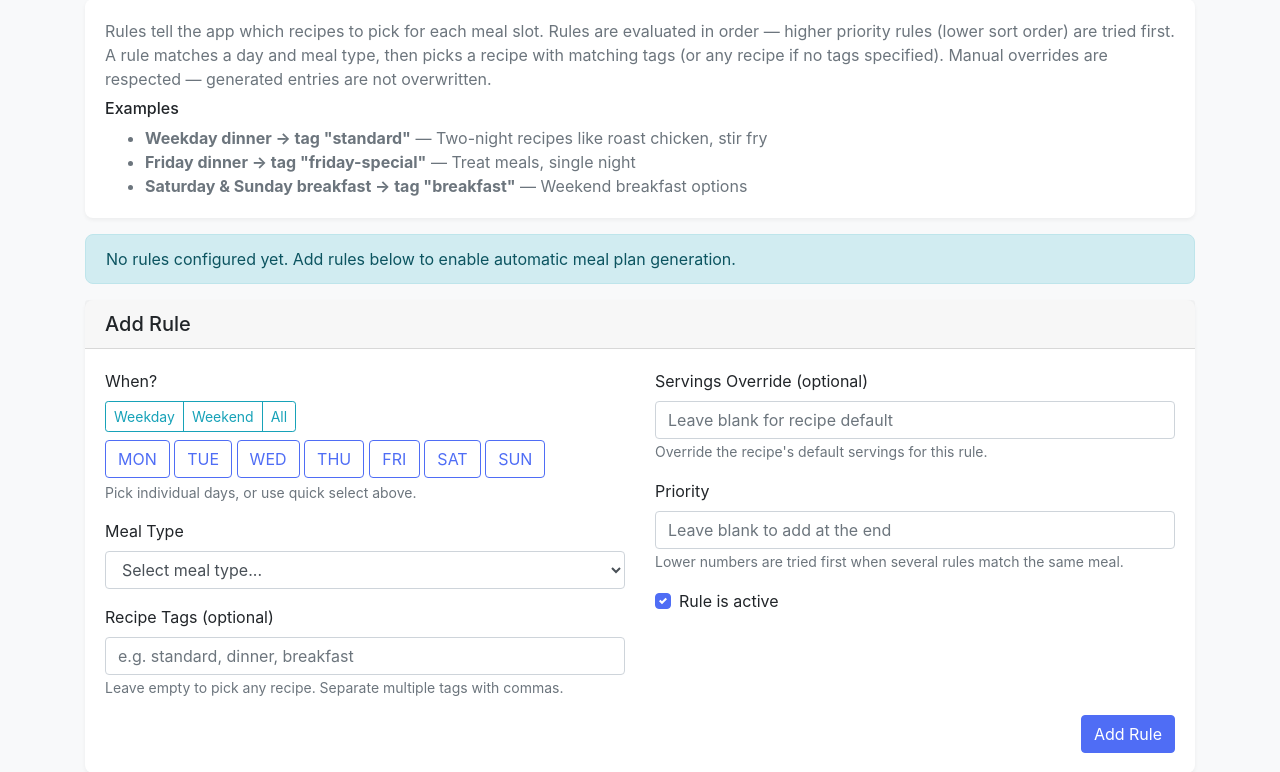
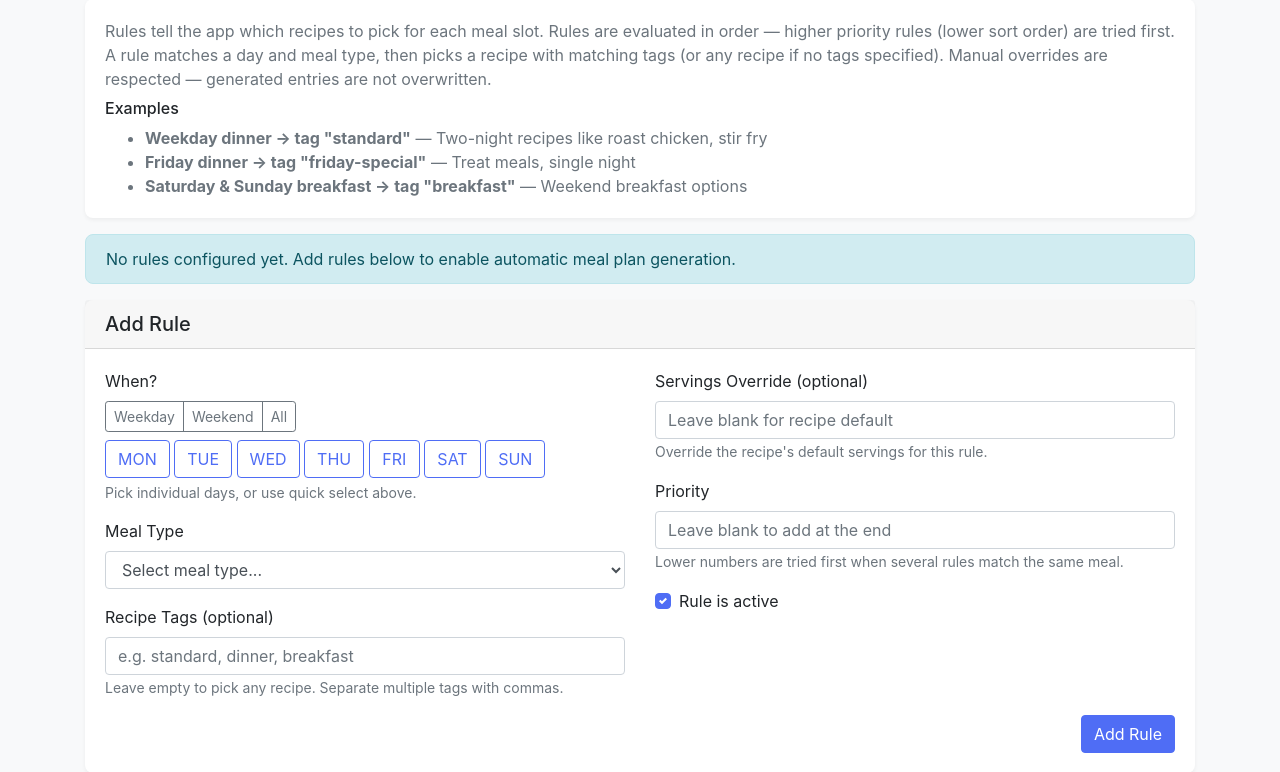
Before and after one commit to Deejpotter/groceries-spend-visualiser, a Flask app: page /meal-plan?tab=rules in a window 1280 px wide. Shown: the part 297-1069 px from the top of the page. Run offline with Flask 3, Linux system fonts and the light colour scheme; the visitor is signed in with stand-in values (Sample User, id 1); data comes from the database, SQL or seed files in the repository; data that the repository does not hold is empty; some libraries are stand-ins or nearby versions.

Commit message:
style: neutral quick-select day buttons on the rule form
Co-Authored-By: Claude Opus 5.5 <noreply@anthropic.com>

```diff
--- a/templates/meal_plan/view.html
+++ b/templates/meal_plan/view.html
@@ -215,9 +215,9 @@
                         <label>When?</label>
                         <div class="mb-2">
                             <div class="btn-group btn-group-sm mr-2" role="group" aria-label="Quick select">
-                                <button type="button" class="btn btn-outline-info" onclick="setDays('weekday')">Weekday</button>
-                                <button type="button" class="btn btn-outline-info" onclick="setDays('weekend')">Weekend</button>
-                                <button type="button" class="btn btn-outline-info" onclick="setDays('all')">All</button>
+                                <button type="button" class="btn btn-outline-secondary" onclick="setDays('weekday')">Weekday</button>
+                                <button type="button" class="btn btn-outline-secondary" onclick="setDays('weekend')">Weekend</button>
+                                <button type="button" class="btn btn-outline-secondary" onclick="setDays('all')">All</button>
                             </div>
                         </div>
                         <div class="btn-group-toggle" data-toggle="buttons">
```
